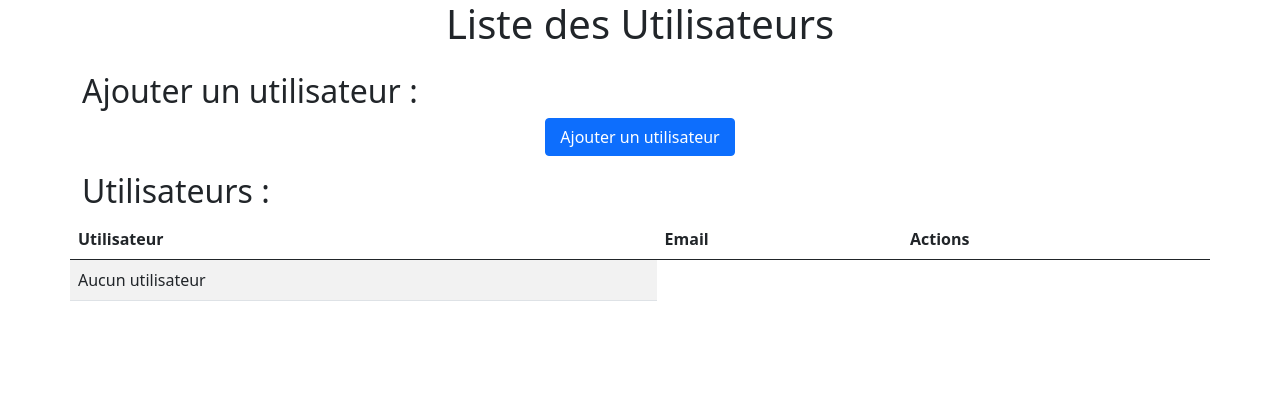
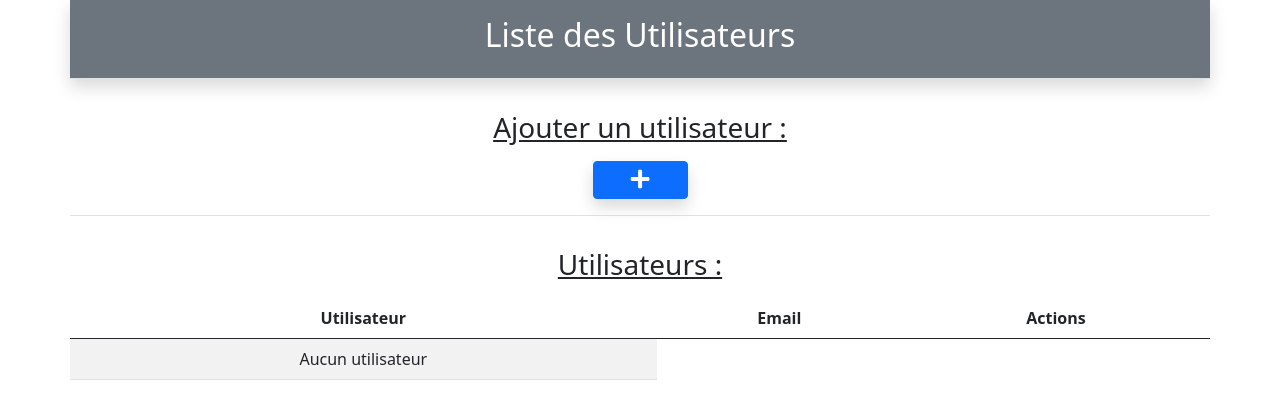
Before and after one commit to froldev/froldev-symfony-myvideoplayer-heroku, a Symfony app: template templates/user/index.html.twig in a window 1280 px wide. Shown: the top 419 px of the page. Run offline with Twig, Linux system fonts and the light colour scheme; the template is opened without the code that fills it, so the values that code supplies are empty; some libraries are stand-ins or nearby versions.

Commit message:
add style to index user

```diff
--- a/templates/base.html.twig
+++ b/templates/base.html.twig
@@ -1,5 +1,5 @@
 <!DOCTYPE html>
-<html lang="en" class="h-100 js-focus-visible">
+<html lang="en" class="h-100">
 
 	<head>
 		<meta charset="UTF-8">
--- a/templates/user/index.html.twig
+++ b/templates/user/index.html.twig
@@ -5,18 +5,19 @@
 
 {% block body %}
 	<div class="d-grid gap-3">
-		<div class="row p2 mx-auto">
-			<h1>Liste des Utilisateurs</h1>
+		<div class="row text-center pt-3 pb-3 border-bottom bg-secondary text-white shadow">
+			<h2>Liste des Utilisateurs</h2>
 		</div>
-		<div class="row p2">
-			<h2>Ajouter un utilisateur :
-			</h2>
-			<a class="btn btn-primary col-2 mx-auto" href="{{ path('user_new') }}">Ajouter un utilisateur
+		<div class="row text-center pt-3 pb-3 border-bottom">
+			<h3 class="pb-2 text-decoration-underline">Ajouter un utilisateur :
+			</h3>
+			<a class="btn btn-primary col-1 mx-auto rounded-lg shadow" href="{{ path('user_new') }}">
+				<i class="fas fa-plus text-white fa-lg"></i>
 			</a>
 		</div>
-		<div class="row p2">
-			<h2>Utilisateurs :
-			</h2>
+		<div class="row text-center pt-3 pb-3">
+			<h3 class="pb-2 text-decoration-underline">Utilisateurs :
+			</h3>
 			<table class="table table-striped table-hover">
 				<thead>
 					<tr>
@@ -35,8 +36,8 @@
 							<td>
 								{{user.email}}
 							</td>
-							<td class="d-flex">
-								<a class="btn mx-3" href="{{ path('user_edit', {'id': user.id}) }}">
+							<td class="d-flex justify-content-evenly">
+								<a class="btn" href="{{ path('user_edit', {'id': user.id}) }}">
 									<i class="fas fa-user-edit fa-lg text-success"></i>
 								</a>
 								{% if not (user.email == urlAdmin) %}
--- a/templates/video/index.html.twig
+++ b/templates/video/index.html.twig
@@ -33,8 +33,8 @@
 							<td>{{video.name|capitalize}}</td>
 							<td>{{video.category.name|capitalize}}</td>
 							<td>{{video.author|capitalize}}</td>
-							<td class="d-flex">
-								<a class="btn mx-3" href="{{ path('video_edit', {'slug': video.slug}) }}">
+							<td class="d-flex justify-content-evenly">
+								<a class="btn" href="{{ path('video_edit', {'slug': video.slug}) }}">
 									<i class="fas fa-edit fa-lg text-success"></i>
 								</a>
 								{{ include('video/_delete_form.html.twig') }}
```
